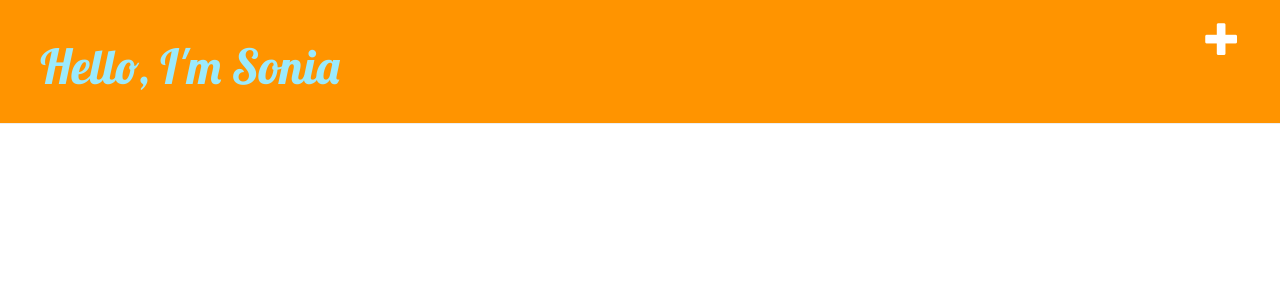
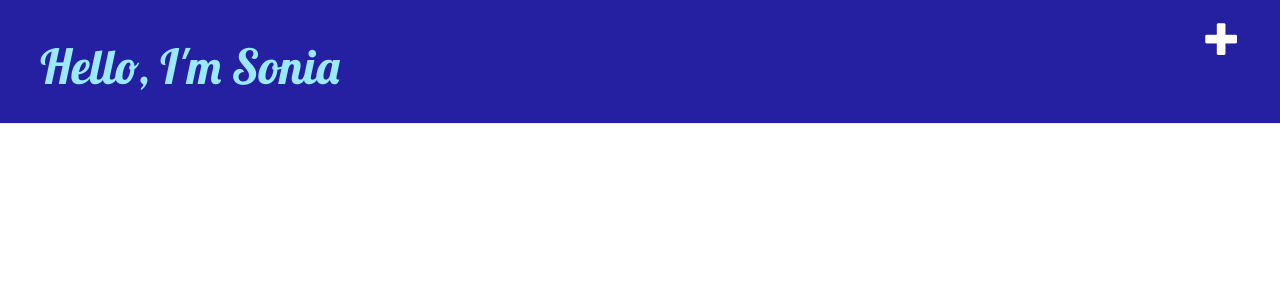
Before and after one commit to ohiosonia/soniabegonia, a Django app: template blog/templates/blog/base.html in a window 1280 px wide. Shown: the top 300 px of the page. Run offline with Django 3.2, Linux system fonts and the light colour scheme; the template is opened without the code that fills it, so the values that code supplies are empty; some libraries are stand-ins or nearby versions.

Commit message:
update color in header

```diff
--- a/static/css/blog.css
+++ b/static/css/blog.css
@@ -11,7 +11,7 @@ body {
   width: 100%;}
 
 .page-header {
-    background-color: #ff9400;
+    background-color: #251FA1;
     margin-top: 0;
     padding: 20px 20px 20px 40px;
 }
```
Also changed, not shown: 3 other files.
